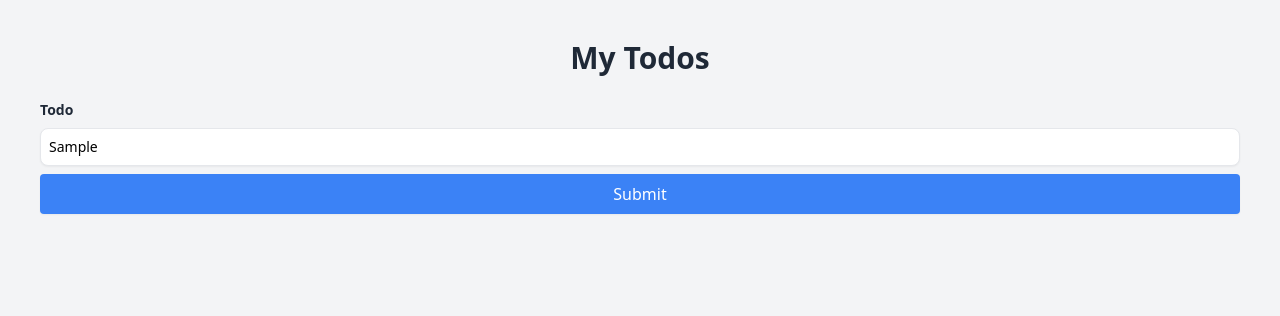
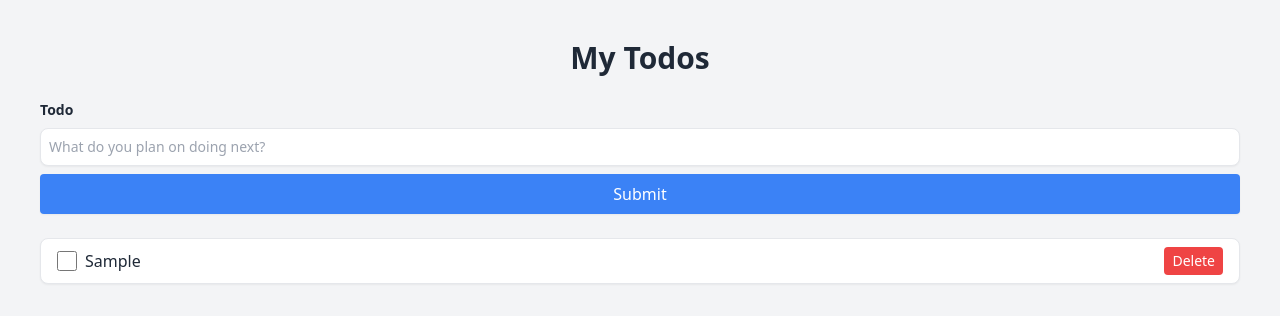
Before and after one commit to 6momo1/svelte-todo-app, a SvelteKit app: page / in a window 1280 px wide. Both pictures are taken after typing "Sample" into the empty fields and a click on the button "Submit". Shown: the top 316 px of the page. Built offline with nearby package versions, Linux system fonts and the light colour scheme.

Commit message:
todo progress

```diff
--- a/src/app.d.ts
+++ /dev/null
@@ -1,12 +0,0 @@
-// See https://kit.svelte.dev/docs/types#app
-// for information about these interfaces
-declare global {
-	namespace App {
-		// interface Error {}
-		// interface Locals {}
-		// interface PageData {}
-		// interface Platform {}
-	}
-}
-
-export {};
--- /dev/null
+++ b/src/components/Todo.svelte
@@ -0,0 +1,34 @@
+<script>
+// @ts-nocheck
+
+    import {deleteTodo, toggleTodoCompleted} from "../stores/todoStores";
+    // means that we are accepting props
+    export let todo;
+
+
+</script>
+
+
+<li class="bg-white flex items-center shadow-sm border border-gray-200 rounded-lg my-2 py-2 px-4">
+    <input
+        name="completed"
+        type="checkbox"
+        checked={todo.completed}
+        on:change={() => toggleTodoCompleted(todo.id, todo.completed)}
+        class="mr-2 form-checkbox h-5 w-5"
+    />
+    <span
+        class={`flex-1 text-gray-800  ${
+            todo.completed ? 'line-through' : ''
+        }`}
+    >
+        {todo.text}
+    </span>
+    <button
+        type="button"
+        class="text-sm bg-red-500 hover:bg-red-600 text-white py-1 px-2 rounded focus:outline-none focus:shadow-outline"
+        on:click={() => deleteTodo(todo.id)}
+    >
+        Delete
+    </button>
+</li>
--- a/src/components/TodoForm.svelte
+++ b/src/components/TodoForm.svelte
@@ -1,7 +1,10 @@
 <script>
+    import {addTodo} from "../stores/todoStores.js"
 
     let todo = ''
     function handleSubmit() {
+        addTodo(todo)
+        todo = '';
         return
     }
 
--- a/src/routes/+page.svelte
+++ b/src/routes/+page.svelte
@@ -1,5 +1,10 @@
 <script>
+// @ts-nocheck
+
+    import { each } from "svelte/internal";
     import TodoForm from "../components/TodoForm.svelte";
+    import Todo from "../components/Todo.svelte";
+    import { todos } from "../stores/todoStores";
 </script>
 
 <main>
@@ -8,6 +13,9 @@
             My Todos
         </h1>
         <TodoForm />
+        {#each $todos as todo}
+            <Todo todo={todo} index={todo.id} />
+        {/each}
     </div>
 </main>
 
--- /dev/null
+++ b/src/stores/todoStores.js
@@ -0,0 +1,35 @@
+// @ts-nocheck
+import { writable } from 'svelte/store';
+
+export const todos = writable([]);
+
+// @ts-ignore
+export const addTodo = async (text) => {
+    // @ts-ignore
+    todos.update((cur) => {
+        const newTodos = [...cur, { text, completed: false, id: Date.now() }]
+        return newTodos
+    })
+};
+
+
+export const deleteTodo = (id) => {
+    todos.update(todos => todos.filter(todo => todo.id !== id))
+}
+
+export const toggleTodoCompleted = (id) => {
+    todos.update(todos => {
+        let index = -1
+        for (let i = 0; i < todos.length; i++) {
+            const todo = todos[i];
+            if (todo.id == id) {
+                index = i
+                break
+            }
+        }
+        if (index != -1) {
+            todos[index].completed = !todos[index].completed
+        }
+        return todos;
+    })
+}
```
